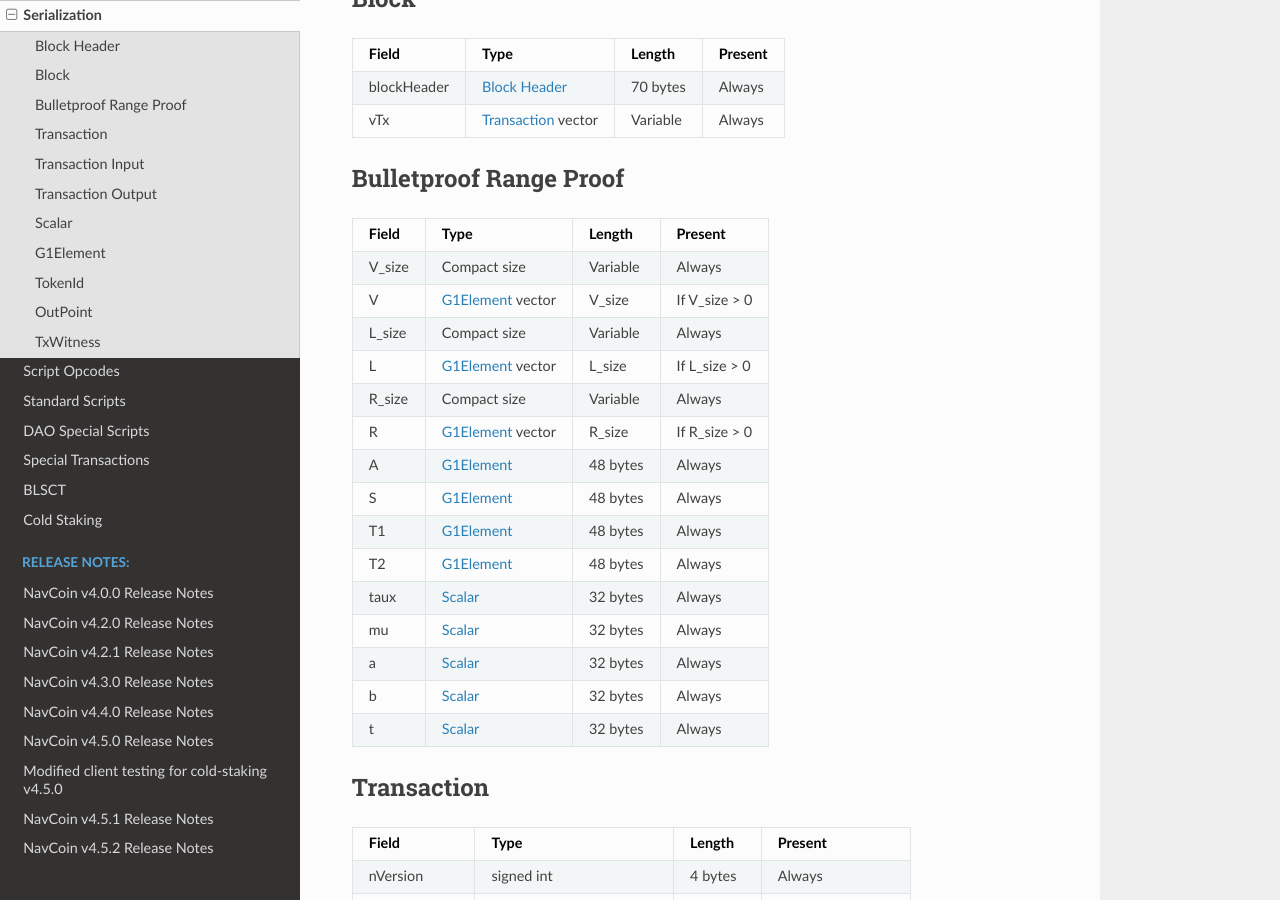
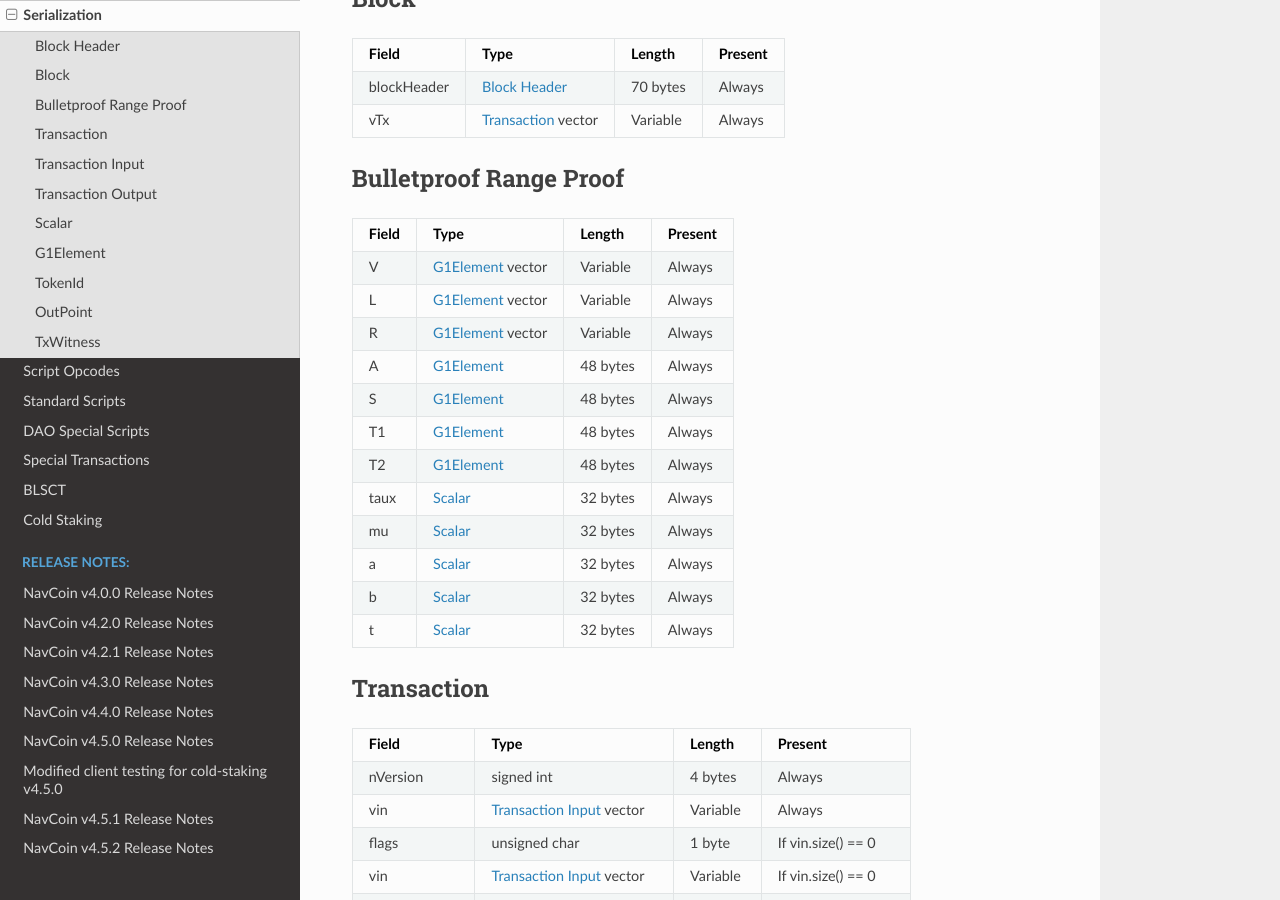
Before and after one commit to navcoin/navcoin.github.io, a Sphinx documentation site: the page built from sources/docs/serialization.rst, in a window 1280 px wide and 900 px high, scrolled down 490 px. Built offline with Sphinx 7.4.7 and the Read the Docs theme 2.0.0, drawn with Linux system fonts in a browser that asks for light colours.

Commit message:
Update serialization.rst

```diff
--- a/sources/docs/serialization.rst
+++ b/sources/docs/serialization.rst
@@ -38,12 +38,9 @@
 ================ ===================== ======================  ======================
 Field            Type                  Length                  Present
 ================ ===================== ======================  ======================
-V_size           Compact size          Variable                Always
-V                :ref:`g1_s` vector      V_size                  If V_size > 0
-L_size           Compact size          Variable                Always
-L                :ref:`g1_s` vector      L_size                  If L_size > 0
-R_size           Compact size          Variable                Always
-R                :ref:`g1_s` vector      R_size                  If R_size > 0
+V                :ref:`g1_s` vector      Variable              Always
+L                :ref:`g1_s` vector      Variable              Always
+R                :ref:`g1_s` vector      Variable              Always
 A                :ref:`g1_s`             48 bytes                Always
 S                :ref:`g1_s`             48 bytes                Always
 T1               :ref:`g1_s`             48 bytes                Always
```
